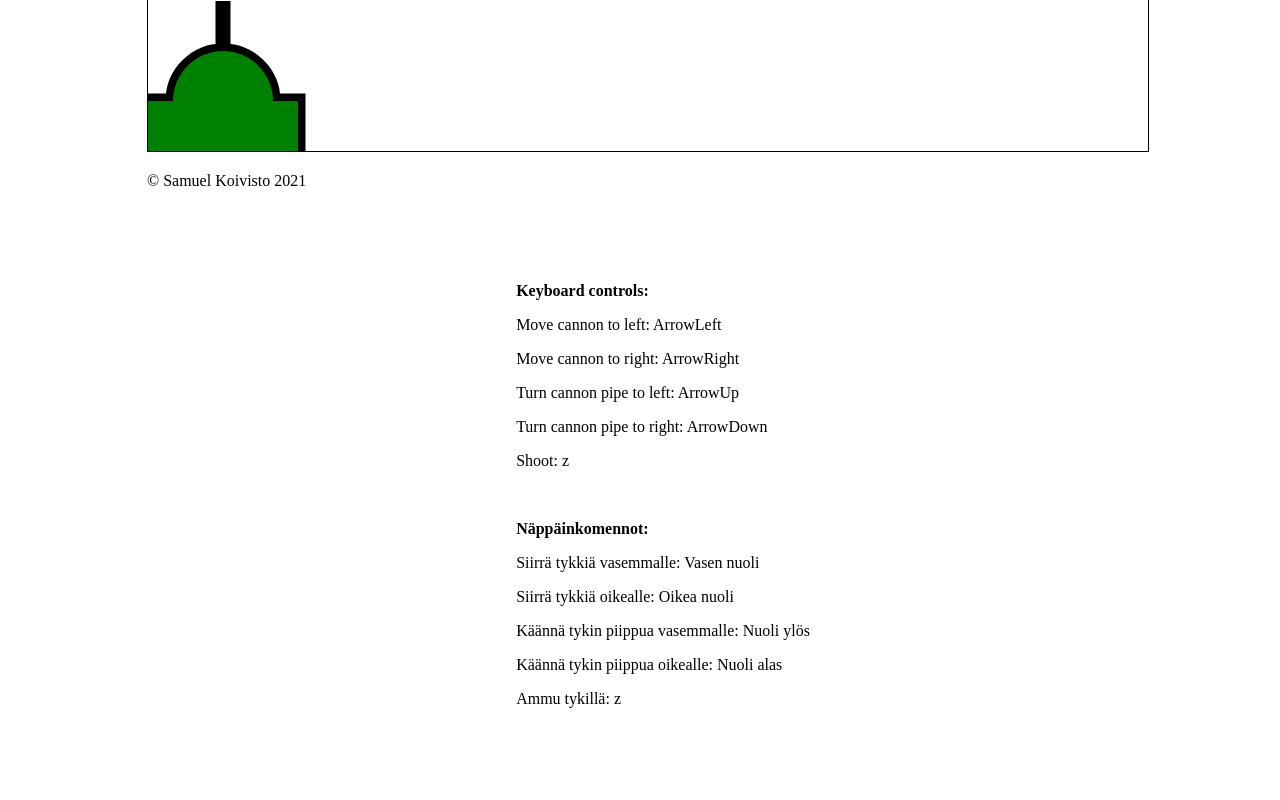
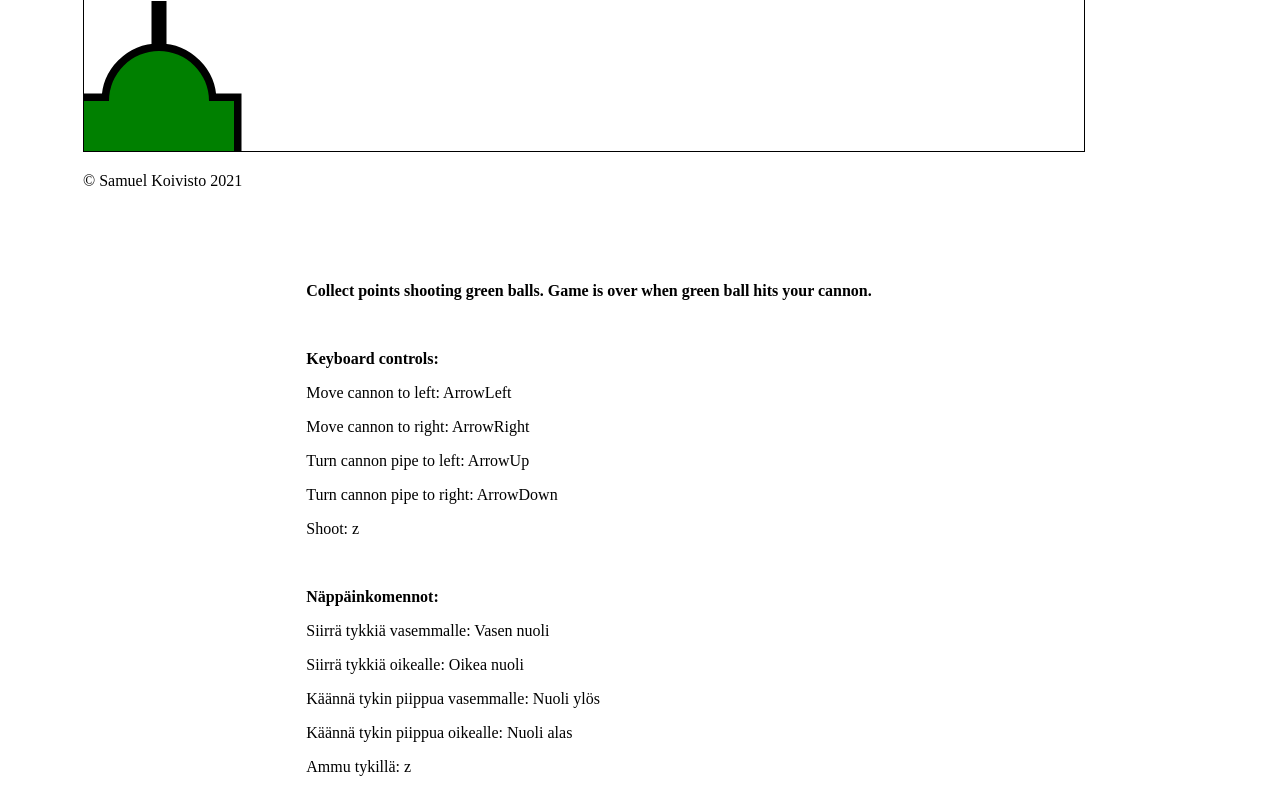
Before and after one commit to samjok/CannonballGame, a plain HTML site: page index.html in a window 1280 px wide. Shown: the part 608-1408 px from the top of the page. Before the commit the page ends 1340 px from the top, so only its background shows below. Drawn offline with Linux system fonts and the light colour scheme.

Commit message:
adding game instructions to page

```diff
--- a/index.html
+++ b/index.html
@@ -22,6 +22,9 @@
   </div>
   <div class="half2">
     <div class="text">
+      <p><strong>Collect points shooting green balls.
+          Game is over when green ball hits your cannon.</strong></p>
+      <br />
       <p><strong>Keyboard controls:</strong></p>
       <p>Move cannon to left: ArrowLeft</p>
       <p>Move cannon to right: ArrowRight</p>
--- a/index.js
+++ b/index.js
@@ -278,12 +278,12 @@ let cannonball = new Cannonball(gameWidth, gameHeight, cannon);
 let ball = new Ball(gameWidth, gameHeight, cannon, cannonball);
 let handler = new InputHandler(cannon, cannonball);
 
+let lastTime = 0;
+
 // Gameloop
 function gameLoop(timestamp) {
-  let lastTime = 0;
   let deltaTime = timestamp - lastTime;
   lastTime = timestamp;
-
   ctx.clearRect(0, 0, gameWidth, gameHeight);
   cannon.update(deltaTime)
   cannon.draw(ctx);
--- a/styles.css
+++ b/styles.css
@@ -1,5 +1,5 @@
 .container {
-  width: 100%;
+  width: 90%;
   display: flex;
   flex-flow: row wrap;
   justify-content: center;
@@ -12,6 +12,6 @@
 }
 
 .text {
-  margin-left: 30px;
+  margin-left: 10px;
   margin-top: 60px;
 }
```
Also changed, not shown: 1 other file.
